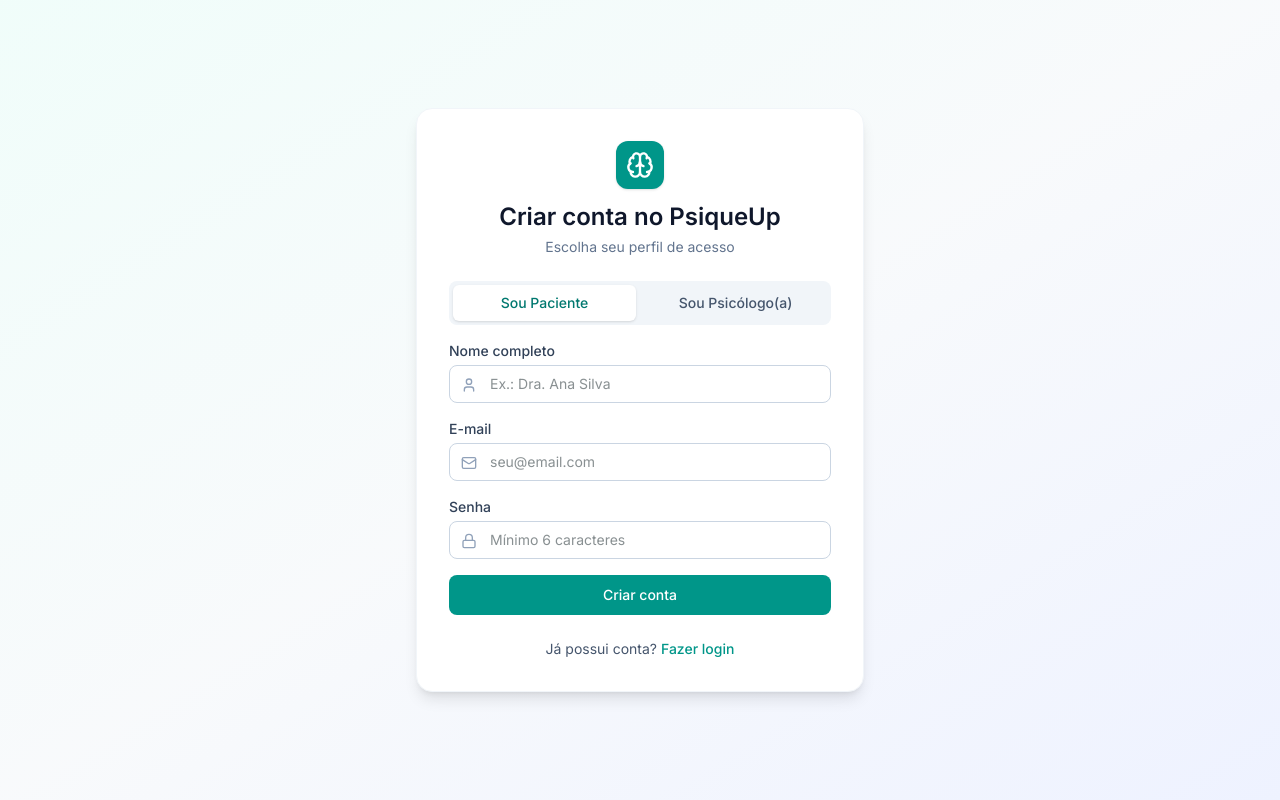
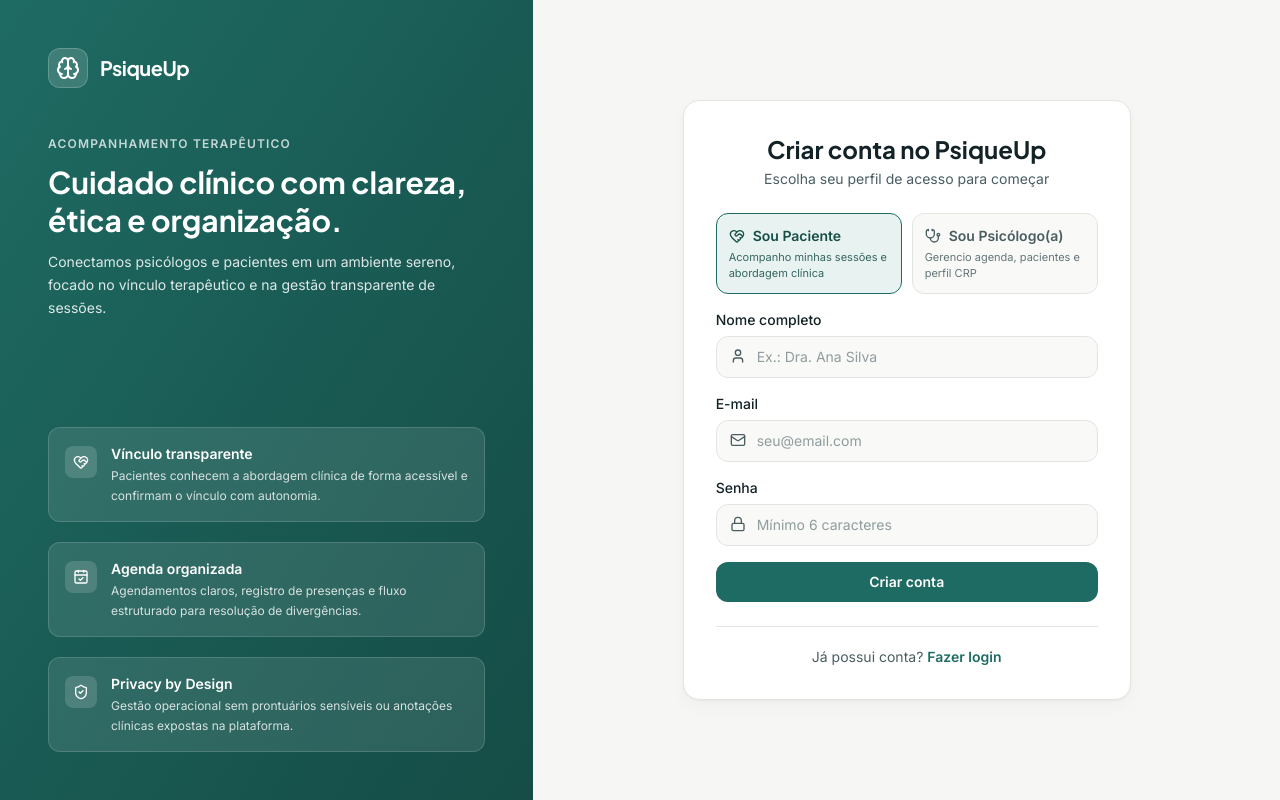
Before and after one commit to JoaoHenriquedasilva/psiqueup, a React (Vite) app in the folder frontend/: page /register in a window 1280 px wide. Built offline with nearby package versions, Linux system fonts and the light colour scheme; no server answers.

Commit message:
feat(ui): redesign auth split layout, login, and register pages

```diff
--- a/frontend/src/components/AuthLayout.tsx
+++ b/frontend/src/components/AuthLayout.tsx
@@ -1,5 +1,5 @@
 import type { ReactNode } from 'react';
-import { Brain } from 'lucide-react';
+import { Brain, CalendarCheck, HeartHandshake, ShieldCheck } from 'lucide-react';
 
 interface AuthLayoutProps {
     title: string;
@@ -9,25 +9,95 @@ interface AuthLayoutProps {
     children: ReactNode;
 }
 
+const VALUE_PILLARS = [
+    {
+        icon: HeartHandshake,
+        title: 'Vínculo transparente',
+        description:
+            'Pacientes conhecem a abordagem clínica de forma acessível e confirmam o vínculo com autonomia.',
+    },
+    {
+        icon: CalendarCheck,
+        title: 'Agenda organizada',
+        description:
+            'Agendamentos claros, registro de presenças e fluxo estruturado para resolução de divergências.',
+    },
+    {
+        icon: ShieldCheck,
+        title: 'Privacy by Design',
+        description:
+            'Gestão operacional sem prontuários sensíveis ou anotações clínicas expostas na plataforma.',
+    },
+];
+
 /**
  * Container visual compartilhado pelas telas públicas de autenticação (Login e Cadastro).
  */
 export function AuthLayout({ title, subtitle, error, footer, children }: AuthLayoutProps) {
     return (
-        <div className="min-h-screen flex items-center justify-center bg-gradient-to-br from-teal-50 via-slate-50 to-indigo-50 px-4">
-            <div className="w-full max-w-md bg-white rounded-2xl shadow-lg border border-slate-100 p-8">
-                <div className="flex flex-col items-center mb-6">
-                    <div className="h-12 w-12 rounded-xl bg-teal-600 text-white flex items-center justify-center mb-3 shadow-sm">
-                        <Brain className="h-7 w-7" />
+        <div className="min-h-screen grid grid-cols-1 lg:grid-cols-12 bg-[#F6F7F4]">
+            {/* Painel Institucional Esquerdo (5 colunas em lg+) */}
+            <aside className="hidden lg:flex lg:col-span-5 flex-col justify-between bg-gradient-to-br from-[#1E6B63] to-[#154C46] text-white p-10 xl:p-12">
+                <div>
+                    <div className="flex items-center gap-3">
+                        <div className="h-10 w-10 rounded-xl bg-white/15 border border-white/20 flex items-center justify-center">
+                            <Brain className="h-6 w-6 text-white" />
                         </div>
-                    <h1 className="text-2xl font-bold text-slate-900">{title}</h1>
-                    <p className="text-sm text-slate-500 mt-1">{subtitle}</p>
+                        <span className="font-display text-xl font-bold tracking-tight">PsiqueUp</span>
+                    </div>
+
+                    <div className="mt-12 space-y-3">
+                        <p className="text-xs uppercase tracking-widest text-white/75 font-semibold">
+                            Acompanhamento Terapêutico
+                        </p>
+                        <h2 className="font-display text-3xl font-bold leading-tight">
+                            Cuidado clínico com clareza, ética e organização.
+                        </h2>
+                        <p className="text-sm text-white/85 leading-relaxed max-w-md">
+                            Conectamos psicólogos e pacientes em um ambiente sereno, focado no vínculo
+                            terapêutico e na gestão transparente de sessões.
+                        </p>
+                    </div>
+                </div>
+
+                <div className="space-y-5 mt-10">
+                    {VALUE_PILLARS.map((pillar) => {
+                        const Icon = pillar.icon;
+                        return (
+                            <div
+                                key={pillar.title}
+                                className="flex items-start gap-3.5 rounded-xl bg-white/10 border border-white/15 p-4"
+                            >
+                                <div className="h-8 w-8 rounded-lg bg-white/15 flex items-center justify-center shrink-0 mt-0.5">
+                                    <Icon className="h-4 w-4 text-white" />
+                                </div>
+                                <div>
+                                    <h3 className="text-sm font-semibold text-white">{pillar.title}</h3>
+                                    <p className="text-xs text-white/80 leading-relaxed mt-0.5">
+                                        {pillar.description}
+                                    </p>
+                                </div>
+                            </div>
+                        );
+                    })}
+                </div>
+            </aside>
+
+            {/* Área de Formulário Direita (7 colunas em lg+) */}
+            <main className="lg:col-span-7 flex items-center justify-center px-4 py-10 sm:px-8">
+                <div className="w-full max-w-md bg-white rounded-2xl shadow-surface border border-[#E2E6E1] p-7 sm:p-8">
+                    <div className="flex flex-col items-center text-center mb-6">
+                        <div className="h-12 w-12 rounded-xl bg-[#E8F3F1] text-[#1E6B63] border border-[#C9E2DD] flex items-center justify-center mb-3 lg:hidden">
+                            <Brain className="h-6 w-6" />
+                        </div>
+                        <h1 className="font-display text-2xl font-bold text-[#132226]">{title}</h1>
+                        <p className="text-sm text-[#4A5D61] mt-1">{subtitle}</p>
                     </div>
 
                     {error && (
                         <div
                             role="alert"
-                        className="mb-4 rounded-lg bg-red-50 border border-red-200 px-4 py-3 text-sm text-red-700"
+                            className="mb-5 rounded-xl bg-[#FDF0EF] border border-[#F3C9C8] border-l-4 border-l-[#9E2A2B] px-4 py-3 text-sm text-[#9E2A2B]"
                         >
                             {error}
                         </div>
@@ -35,8 +105,11 @@ export function AuthLayout({ title, subtitle, error, footer, children }: AuthLay
 
                     {children}
 
-                <div className="mt-6 text-center text-sm text-slate-600">{footer}</div>
+                    <div className="mt-6 pt-5 border-t border-[#E2E6E1] text-center text-sm text-[#4A5D61]">
+                        {footer}
                     </div>
+                </div>
+            </main>
         </div>
     );
 }
--- a/frontend/src/pages/RegisterPage.tsx
+++ b/frontend/src/pages/RegisterPage.tsx
@@ -1,6 +1,6 @@
 import { useState, type FormEvent } from 'react';
 import { Link, useNavigate } from 'react-router-dom';
-import { Lock, Mail, User } from 'lucide-react';
+import { HeartHandshake, Lock, Mail, Stethoscope, User } from 'lucide-react';
 import { AuthLayout } from '../components/AuthLayout';
 import { useAuth } from '../contexts/useAuth';
 import { extractApiErrorMessage } from '../utils/apiError';
@@ -48,49 +48,68 @@ export function RegisterPage() {
     return (
         <AuthLayout
             title="Criar conta no PsiqueUp"
-            subtitle="Escolha seu perfil de acesso"
+            subtitle="Escolha seu perfil de acesso para começar"
             error={error}
             footer={
                 <>
                     Já possui conta?{' '}
-                    <Link to="/login" className="font-medium text-teal-600 hover:text-teal-700">
+                    <Link
+                        to="/login"
+                        className="font-semibold text-[#1E6B63] hover:text-[#16544E] transition"
+                    >
                         Fazer login
                     </Link>
                 </>
             }
         >
             <form onSubmit={handleSubmit} className="space-y-4">
-                <div className="grid grid-cols-2 gap-2 p-1 bg-slate-100 rounded-lg">
+                <div className="grid grid-cols-1 sm:grid-cols-2 gap-2.5">
                     <button
                         type="button"
                         onClick={() => setRole('PATIENT')}
-                        className={`py-2 text-sm font-medium rounded-md transition cursor-pointer ${
+                        className={`text-left p-3 rounded-xl border transition cursor-pointer ${
                             role === 'PATIENT'
-                                ? 'bg-white text-teal-700 shadow-sm'
-                                : 'text-slate-600 hover:text-slate-900'
+                                ? 'bg-[#E8F3F1] border-[#1E6B63] text-[#164E48]'
+                                : 'bg-[#F9FAF8] border-[#E2E6E1] text-[#4A5D61] hover:border-[#C9D2CE]'
                         }`}
                     >
-                        Sou Paciente
+                        <div className="flex items-center gap-2 font-semibold text-sm">
+                            <HeartHandshake className="h-4 w-4 shrink-0" />
+                            <span>Sou Paciente</span>
+                        </div>
+                        <p className="text-[11px] mt-1 leading-snug opacity-85">
+                            Acompanho minhas sessões e abordagem clínica
+                        </p>
                     </button>
+
                     <button
                         type="button"
                         onClick={() => setRole('PSYCHOLOGIST')}
-                        className={`py-2 text-sm font-medium rounded-md transition cursor-pointer ${
+                        className={`text-left p-3 rounded-xl border transition cursor-pointer ${
                             role === 'PSYCHOLOGIST'
-                                ? 'bg-white text-teal-700 shadow-sm'
-                                : 'text-slate-600 hover:text-slate-900'
+                                ? 'bg-[#E8F3F1] border-[#1E6B63] text-[#164E48]'
+                                : 'bg-[#F9FAF8] border-[#E2E6E1] text-[#4A5D61] hover:border-[#C9D2CE]'
                         }`}
                     >
-                        Sou Psicólogo(a)
+                        <div className="flex items-center gap-2 font-semibold text-sm">
+                            <Stethoscope className="h-4 w-4 shrink-0" />
+                            <span>Sou Psicólogo(a)</span>
+                        </div>
+                        <p className="text-[11px] mt-1 leading-snug opacity-85">
+                            Gerencio agenda, pacientes e perfil CRP
+                        </p>
                     </button>
                 </div>
 
                 <div>
-                    <label htmlFor="register-name" className="block text-sm font-medium text-slate-700 mb-1">
+                    <label
+                        htmlFor="register-name"
+                        className="block text-sm font-medium text-[#132226] mb-1.5"
+                    >
                         Nome completo
                     </label>
                     <div className="relative">
-                        <User className="h-4 w-4 text-slate-400 absolute left-3 top-3" />
+                        <User className="h-4 w-4 text-[#4A5D61] absolute left-3.5 top-3" />
                         <input
                             id="register-name"
                             type="text"
@@ -100,17 +119,20 @@ export function RegisterPage() {
                             value={name}
                             onChange={(e) => setName(e.target.value)}
                             placeholder="Ex.: Dra. Ana Silva"
-                            className="w-full pl-10 pr-3 py-2 border border-slate-300 rounded-lg text-sm focus:outline-none focus:ring-2 focus:ring-teal-500"
+                            className="w-full pl-10 pr-3 py-2.5 bg-[#F9FAF8] border border-[#E2E6E1] rounded-xl text-sm text-[#132226] placeholder:text-[#4A5D61]/60 focus:bg-white focus:outline-none focus:ring-2 focus:ring-[#1E6B63]/20 focus:border-[#1E6B63] transition"
                         />
                     </div>
                 </div>
 
                 <div>
-                    <label htmlFor="register-email" className="block text-sm font-medium text-slate-700 mb-1">
+                    <label
+                        htmlFor="register-email"
+                        className="block text-sm font-medium text-[#132226] mb-1.5"
+                    >
                         E-mail
                     </label>
                     <div className="relative">
-                        <Mail className="h-4 w-4 text-slate-400 absolute left-3 top-3" />
+                        <Mail className="h-4 w-4 text-[#4A5D61] absolute left-3.5 top-3" />
                         <input
                             id="register-email"
                             type="email"
@@ -119,17 +141,20 @@ export function RegisterPage() {
                             value={email}
                             onChange={(e) => setEmail(e.target.value)}
                             placeholder="seu@email.com"
-                            className="w-full pl-10 pr-3 py-2 border border-slate-300 rounded-lg text-sm focus:outline-none focus:ring-2 focus:ring-teal-500"
+                            className="w-full pl-10 pr-3 py-2.5 bg-[#F9FAF8] border border-[#E2E6E1] rounded-xl text-sm text-[#132226] placeholder:text-[#4A5D61]/60 focus:bg-white focus:outline-none focus:ring-2 focus:ring-[#1E6B63]/20 focus:border-[#1E6B63] transition"
                         />
                     </div>
                 </div>
 
                 <div>
-                    <label htmlFor="register-password" className="block text-sm font-medium text-slate-700 mb-1">
+                    <label
+                        htmlFor="register-password"
+                        className="block text-sm font-medium text-[#132226] mb-1.5"
+                    >
                         Senha
                     </label>
                     <div className="relative">
-                        <Lock className="h-4 w-4 text-slate-400 absolute left-3 top-3" />
+                        <Lock className="h-4 w-4 text-[#4A5D61] absolute left-3.5 top-3" />
                         <input
                             id="register-password"
                             type="password"
@@ -139,7 +164,7 @@ export function RegisterPage() {
                             value={password}
                             onChange={(e) => setPassword(e.target.value)}
                             placeholder="Mínimo 6 caracteres"
-                            className="w-full pl-10 pr-3 py-2 border border-slate-300 rounded-lg text-sm focus:outline-none focus:ring-2 focus:ring-teal-500"
+                            className="w-full pl-10 pr-3 py-2.5 bg-[#F9FAF8] border border-[#E2E6E1] rounded-xl text-sm text-[#132226] placeholder:text-[#4A5D61]/60 focus:bg-white focus:outline-none focus:ring-2 focus:ring-[#1E6B63]/20 focus:border-[#1E6B63] transition"
                         />
                     </div>
                 </div>
@@ -147,7 +172,7 @@ export function RegisterPage() {
                 <button
                     type="submit"
                     disabled={loading}
-                    className="w-full py-2.5 px-4 bg-teal-600 hover:bg-teal-700 disabled:opacity-60 text-white font-medium rounded-lg text-sm transition cursor-pointer"
+                    className="w-full py-2.5 px-4 bg-[#1E6B63] hover:bg-[#16544E] disabled:opacity-60 text-white font-semibold rounded-xl text-sm transition cursor-pointer"
                 >
                     {loading ? 'Criando conta...' : 'Criar conta'}
                 </button>
```
Also changed, not shown: frontend/src/pages/LoginPage.tsx (+19 -10 lines). Lines whose indentation alone changed are shown as unchanged.
